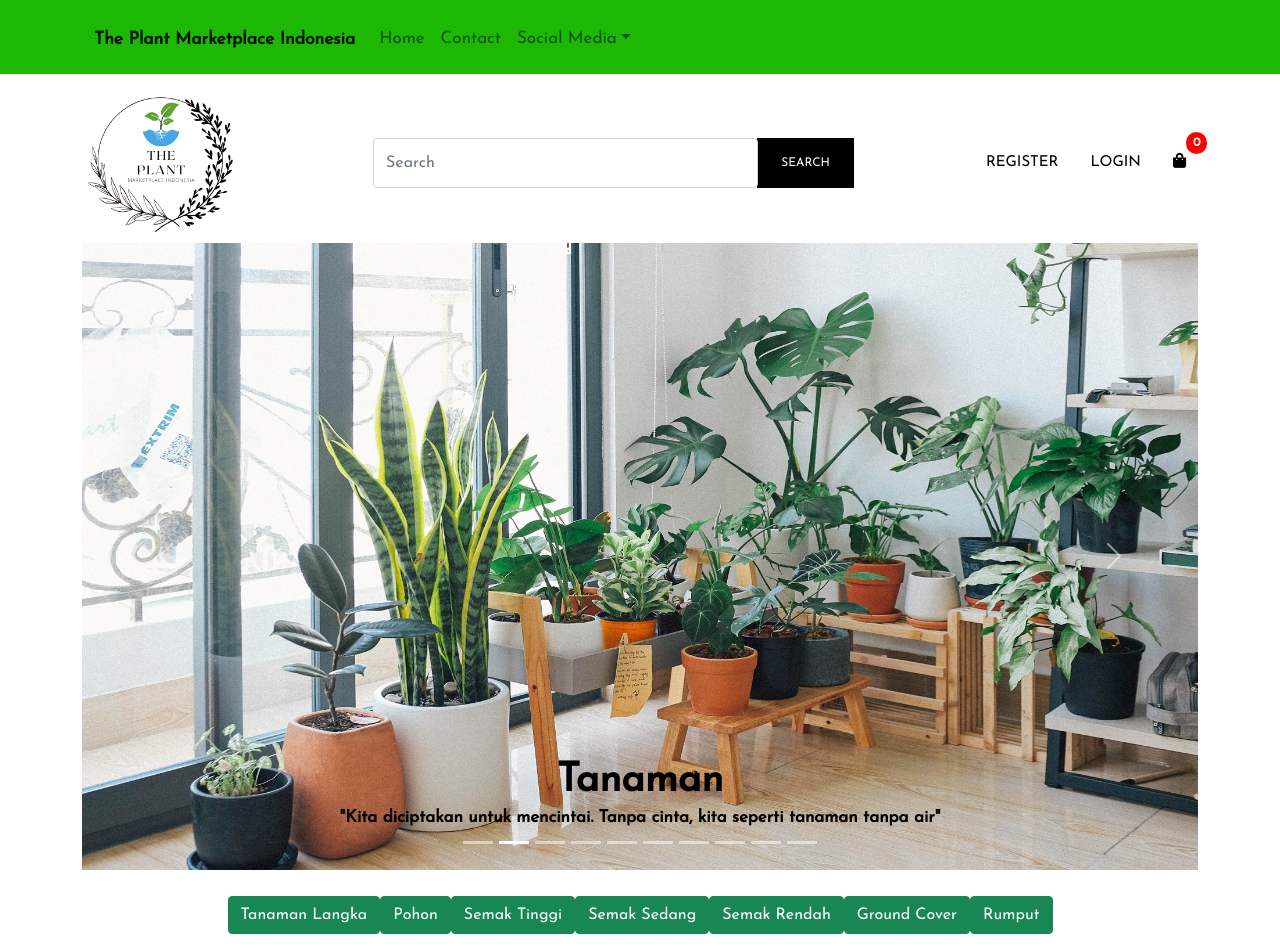
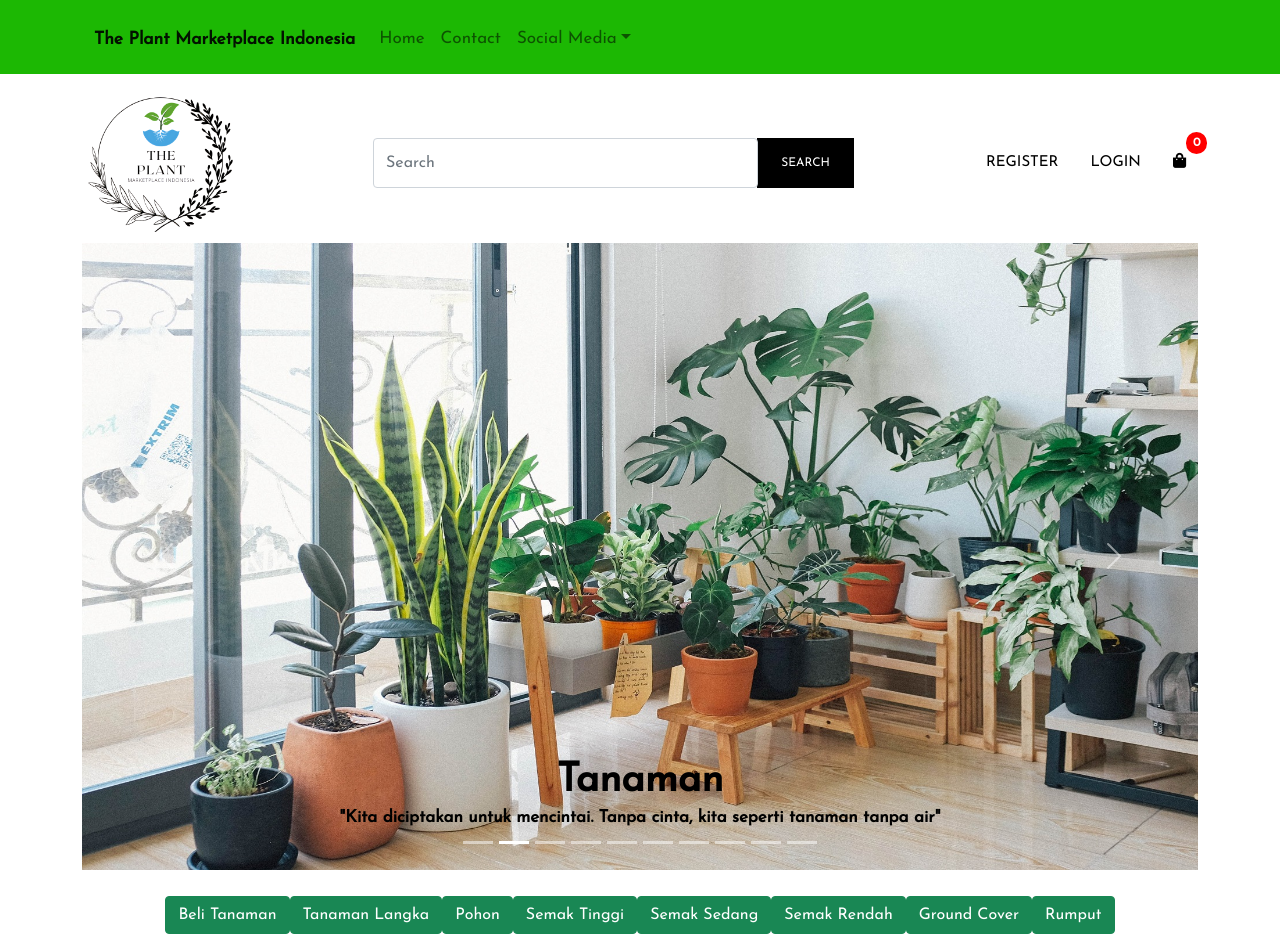
Before and after one commit to Muhammaddandipermana/theplant, a React (Create React App) app: page /Mawar in a window 1280 px wide. Shown: the top 952 px of the page. Built offline with nearby package versions, Linux system fonts and the light colour scheme.

Commit message:
Update Header.js

```diff
--- a/src/components/Header.js
+++ b/src/components/Header.js
@@ -355,6 +355,9 @@ const Header = () => {
             </div>
             <br></br>
             <Link to="/ShopSection">
+            <Button variant="success" >Beli Tanaman</Button>{' '}
+            </Link >
+            <Link to="/TanamanLlangka">
             <Button variant="success" >Tanaman Langka</Button>{' '}
             </Link >
             <Link to="/Pohon">
@@ -630,6 +633,9 @@ const Header = () => {
             <div className="d-flex justify-content-center">
             <br></br>
             <Link to="/ShopSection">
+            <Button variant="success" >Beli Tanaman</Button>{' '}
+            </Link >
+            <Link to="/TanamanLlangka">
             <Button variant="success" >Tanaman Langka</Button>{' '}
             </Link >
             <Link to="/Pohon">
```
